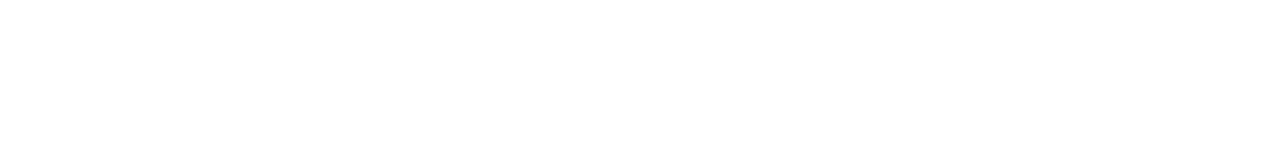
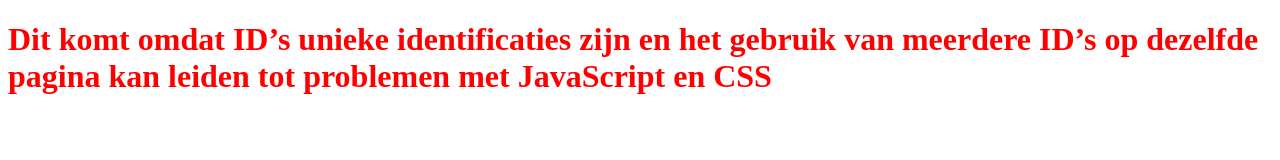
Before and after one commit to MT-97/p1-javascript, a plain HTML site: page index.html in a window 1280 px wide. Drawn offline with Linux system fonts and the light colour scheme.

Commit message:
opdracht_5.1

```diff
--- /dev/null
+++ b/app.js
@@ -0,0 +1,3 @@
+alert("hello world");
+document.getElementById("title").style.color = "red";
+document.getElementById("title").innerHTML = " Dit komt omdat ID’s unieke identificaties zijn en het gebruik van meerdere ID’s op dezelfde pagina kan leiden tot problemen met JavaScript en CSS"
--- a/index.html
+++ b/index.html
@@ -3,9 +3,13 @@
 <head>
     <meta charset="UTF-8">
     <meta name="viewport" content="width=device-width, initial-scale=1.0">
-    <title>Document</title>
+    <title>Javascript</title>
 </head>
 <body>
+    <h1 id="title">Waarom kan je id maar 1 keer gebruiken op een pagina?</h1>
 
+
+
+    <script src="app.js"></script>
 </body>
 </html>
```
